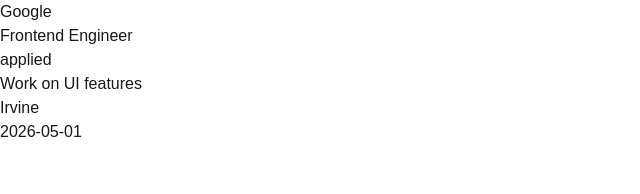
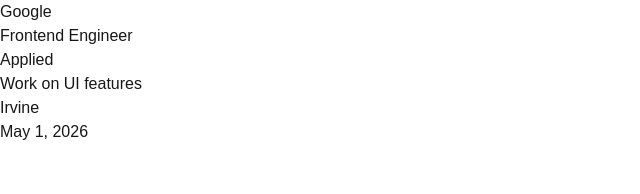
Before and after one commit to andrewlit10/ai-job-tracker, a Next.js app: page /jobs/1 in a window 1280 px wide. Shown: the top 194 px of the page, without its empty margins (0-640 px from the left). Built offline with nearby package versions, Linux system fonts and the light colour scheme.

Commit message:
sync job detail page and format job data

```diff
--- a/src/app/jobs/[id]/page.tsx
+++ b/src/app/jobs/[id]/page.tsx
@@ -1,11 +1,32 @@
+"use client";
+import { useParams } from "next/navigation";
+import { useEffect, useState } from "react";
+import type { Job } from "@/types/job";
 import { mockJobs } from "@/lib/mockJobs";
-type Props = {
-  params: Promise<{ id: string }>;
-};
+import { formatDate, formatStatus } from "@/lib/formatters";
 
-export default async function JobDetailPage({ params }: Props) {
-  const { id } = await params;
-  const job = mockJobs.find((job) => job.id === id);
+export default function JobDetailPage() {
+  const params = useParams();
+  const id = params.id as string;
+  const [jobs, setJobs] = useState<Job[]>([]);
+  const [hasLoaded, setHasLoaded] = useState(false);
+
+  useEffect(() => {
+    const savedJobs = localStorage.getItem("jobs");
+
+    if (savedJobs) {
+      setJobs(JSON.parse(savedJobs));
+    } else {
+      setJobs(mockJobs);
+    }
+    setHasLoaded(true);
+  }, []);
+
+  const job = jobs.find((job) => job.id === id);
+
+  if (!hasLoaded) {
+    return <main>Loading...</main>;
+  }
 
   if (!job) {
     return (
@@ -19,14 +40,14 @@
       <section>
         <h1>{job.company}</h1>
         <p>{job.title}</p>
-        <p>{job.status}</p>
+        <p>{formatStatus(job.status)}</p>
       </section>
       <section>
         <p>{job.description || "No description added yet."}</p>
       </section>
       <section>
         <p>{job.location || "No location added yet."}</p>
-        <p>{job.createdAt}</p>
+        <p>{formatDate(job.createdAt)}</p>
       </section>
     </main>
   );
--- a/src/app/jobs/page.tsx
+++ b/src/app/jobs/page.tsx
@@ -1,8 +1,10 @@
 "use client";
 import { useEffect, useState } from "react";
 import { mockJobs } from "@/lib/mockJobs";
+import { formatStatus } from "@/lib/formatters";
 import { JobStatus } from "@/types/job";
 import type { Job } from "@/types/job";
+
 import Link from "next/link";
 
 export default function JobsPage() {
@@ -104,7 +106,7 @@
           <Link href={`/jobs/${job.id}`}>
             <h2>{job.company}</h2>
             <p>{job.title}</p>
-            <p>{job.status}</p>
+            <p>{formatStatus(job.status)}</p>
           </Link>
           <select
             value={job.status}
--- /dev/null
+++ b/src/lib/formatters.ts
@@ -0,0 +1,13 @@
+import type { JobStatus } from "@/types/job";
+
+export function formatStatus(status: JobStatus) {
+  return status.charAt(0).toUpperCase() + status.slice(1);
+}
+
+export function formatDate(dateString: string) {
+  return new Date(dateString).toLocaleDateString("en-US", {
+    month: "short",
+    day: "numeric",
+    year: "numeric",
+  });
+}
```
